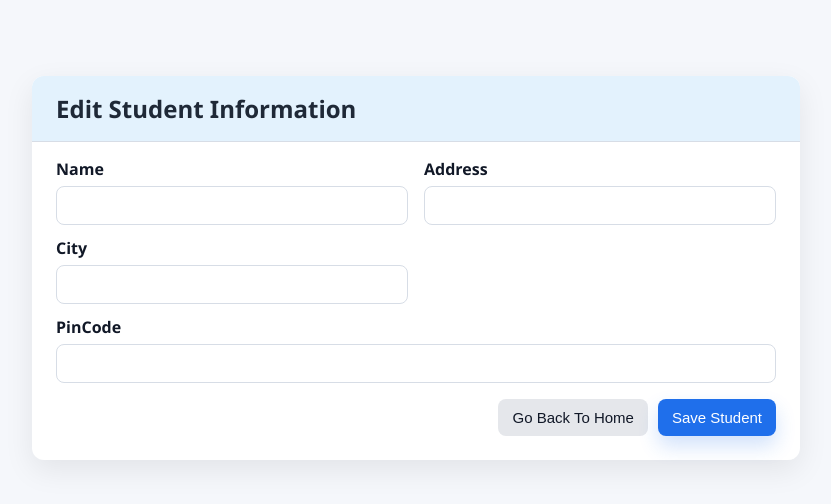
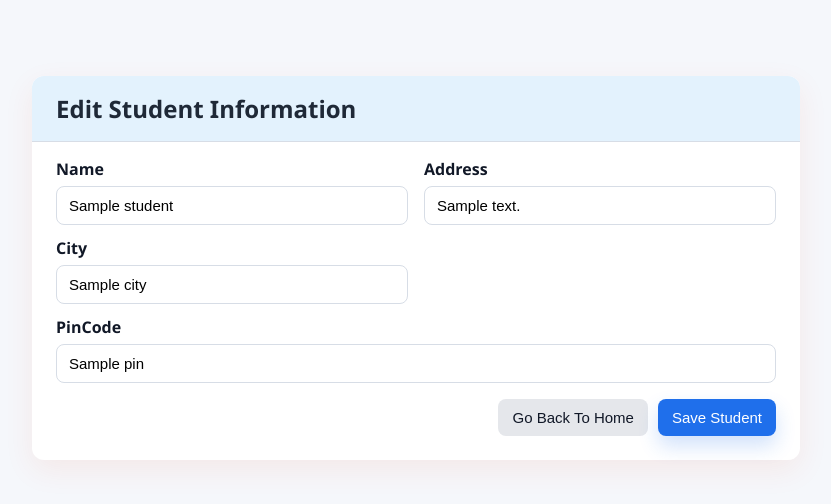
Before and after one commit to romilsonlemes/activityWebSait2025, a Flask app: template templates/editStudent.html in a window 1280 px wide. Shown: the part 132-636 px from the top of the page, without its empty margins (224-1055 px from the left). Run offline with Flask 3, Linux system fonts and the light colour scheme; the template is opened without the code that fills it: most values are stand-ins (such as "Sample title", 1, 10 or a date in 2020).

Commit message:
Updated to solve some gaps

```diff
--- a/main.py
+++ b/main.py
@@ -1,4 +1,4 @@
-from flask import Flask, render_template, request
+from flask import Flask, render_template, request, redirect, url_for
 import sqlite3 as sql
 
 app = Flask(__name__)
@@ -11,6 +11,8 @@ def home():
 # @app.route('/static/<path:path>')
 # def static_files(path):
 #     return app.send_static_file(path)
+
+DB_PATH = "database/database.db"
 
 @app.route('/enternew')
 def new_student():
@@ -28,7 +30,7 @@ def add_rec():
             city = request.form['city']
             pin = request.form['pincode']
 
-            con = sql.connect('database/database.db')
+            con = sql.connect(DB_PATH)
             cur = con.cursor()
             cur.execute(
                 "INSERT INTO students (name, address, city, pin) VALUES (?, ?, ?, ?)",
@@ -48,7 +50,7 @@ def add_rec():
 
 @app.route('/list')
 def list_records():
-    con = sql.connect("database/database.db")
+    con = sql.connect(DB_PATH)
     con.row_factory = sql.Row
     cur = con.cursor()
     cur.execute("SELECT * FROM students")
@@ -59,16 +61,59 @@ def list_records():
 
 
 # New route for Edit
-
 @app.route('/edit')
 def edit_student():
-    # tablerow
-    # msg = ""
-    # con = None
-    # if request.method == 'POST':
-    #     try:
-    return render_template("editStudent.html") #, tablerow=tablerow)
-    # return "Edit page coming soon!"
+    student_id = request.args.get('student_id', type=int)
+    if not student_id:
+        # if no one record was selected, it returns to the list
+        return redirect(url_for('list_records'))
+
+    con = sql.connect(DB_PATH)
+    con.row_factory = sql.Row
+    cur = con.cursor()
+    cur.execute("SELECT * FROM students WHERE id = ?", (student_id,))
+    student = cur.fetchone()
+    con.close()
+
+    if student is None:
+        return redirect(url_for('list_records'))
+
+    # send the record to the template
+    return render_template("editStudent.html", student=student)
+
+# update records
+@app.route('/update', methods=['POST'])
+def update_student():
+    student_id = request.form['ID']
+    name = request.form['name']
+    address = request.form['address']
+    city = request.form['city']
+    pincode = request.form['pincode']
+
+    con = sql.connect(DB_PATH)
+    cur = con.cursor()
+    cur.execute(
+        "UPDATE students SET name = ?, address = ?, city = ?, pin = ? WHERE id = ?",
+        (name, address, city, pincode, student_id),
+    )
+    con.commit()
+    con.close()
+    return redirect(url_for('list_records'))
+
+
+@app.route('/delete')
+def delete_student():
+    student_id = request.args.get('student_id', type=int)
+    if not student_id:
+        return redirect(url_for('list_records'))
+
+    con = sql.connect("database/database.db")
+    cur = con.cursor()
+    cur.execute("DELETE FROM students WHERE id = ?", (student_id,))
+    con.commit()
+    con.close()
+
+    return redirect(url_for('list_records'))
 
 if __name__ == '__main__':
     app.run(debug=True)
--- a/static/styles.css
+++ b/static/styles.css
@@ -106,6 +106,22 @@ a {
     color: white;
 }
 
+.btn.delete {
+    background-color: #e63946;
+    /* Red Color */
+    color: white;
+    padding: 10px 18px;
+    border-radius: 6px;
+    text-decoration: none;
+    margin-right: 10px;
+    font-weight: bold;
+}
+
+.btn.delete:hover {
+    background-color: #c71c2c;
+    /* dark red Color */
+}
+
 /* Home Button */
 .btn.home {
     background-color: #28a745;
@@ -150,6 +166,14 @@ a {
     padding: 6px 10px;
 }
 
+.card {
+    background: #fff;
+    padding: 24px;
+    border-radius: 12px;
+    box-shadow: 0 10px 30px rgba(0, 0, 0, 0.08);
+    width: min(720px, 90vw);
+}
+
 .card-header {
     background: #e3f2fd;
     /* light blue */
@@ -160,6 +184,7 @@ a {
     /* rounded only at the top */
     border-bottom: 1px solid #d7dde6;
 }
+
 
 .card-title {
     margin: 0;
--- a/templates/editStudent.html
+++ b/templates/editStudent.html
@@ -29,7 +29,7 @@
         background: #fff;
         padding: 24px;
         border-radius: 12px;
-        box-shadow: 0 10px 30px rgba(0, 0, 0, 0.08);
+        box-shadow: 0 10px 30px hsla(12, 88%, 50%, 0.08);
         width: min(720px, 90vw);
     }
 
@@ -156,26 +156,29 @@
         <div class="card-header">
             <h1 class="card-title">Edit Student Information</h1>
         </div>
-        <form action="{{ url_for('add_rec')}}" method="POST">
+        <!-- Start Form-->
+        <form action="{{ url_for('update_student')}}" method="POST">
+
+            <input type="hidden" name="ID" value="{{ student['id'] }}">
             <div class="grid">
                 <div class="field name">
                     <label for="name">Name</label>
-                    <input type="text" id="name" name="name" required>
+                    <input type="text" id="name" name="name" value="{{ student['name'] }}" required>
                 </div>
 
                 <div class="field address">
                     <label for="address">Address</label>
-                    <input type="text" id="address" name="address" required>
+                    <input type="text" id="address" name="address" value="{{ student['address'] }}" required>
                 </div>
 
                 <div class="field city">
                     <label for="city">City</label>
-                    <input type="text" id="city" name="city" required>
+                    <input type="text" id="city" name="city" value="{{ student['city'] }}" required>
                 </div>
 
                 <div class="field pincode">
                     <label for="pincode">PinCode</label>
-                    <input type="text" id="pincode" name="pincode">
+                    <input type="text" id="pincode" name="pincode" value="{{ student['pin'] }}">
                 </div>
             </div>
 
@@ -185,7 +188,9 @@
                 </button>
                 <button type="submit">Save Student</button>
             </div>
+
         </form>
+        <!-- End Form-->
     </main>
 </body>
 
--- a/templates/list.html
+++ b/templates/list.html
@@ -48,6 +48,7 @@
     <!-- Buttons near  -->
     <div class="button-container-left">
         <a class="btn edit" href="#" onclick="validateSelection('{{ url_for('edit_student') }}')">Edit</a>
+        <a class="btn delete" href="#" onclick="return validateDelete('{{ url_for('delete_student') }}')">Delete</a>
         <a class="btn home" href="{{ url_for('home') }}">Go Back to Home</a>
     </div>
 
```
Also changed, not shown: static/script.js (+33 -28 lines), templates/student.html (+5 -2 lines), README.md, database/database.db, images/listStudents.png.
